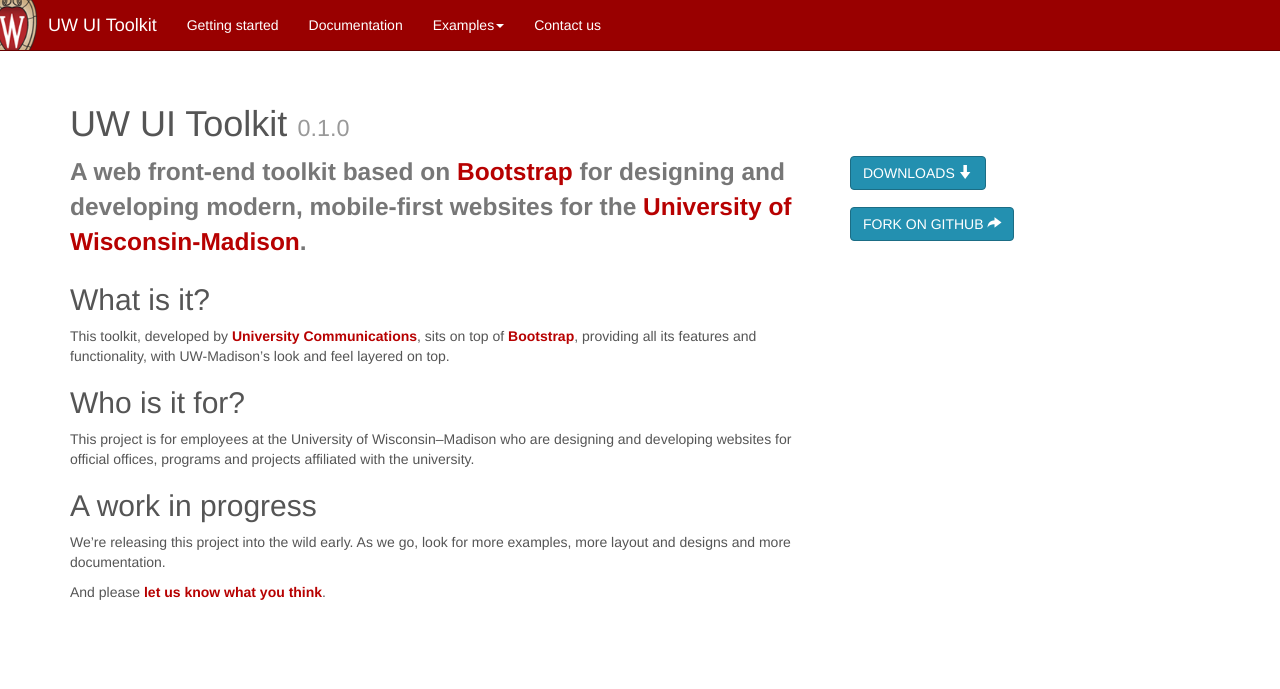
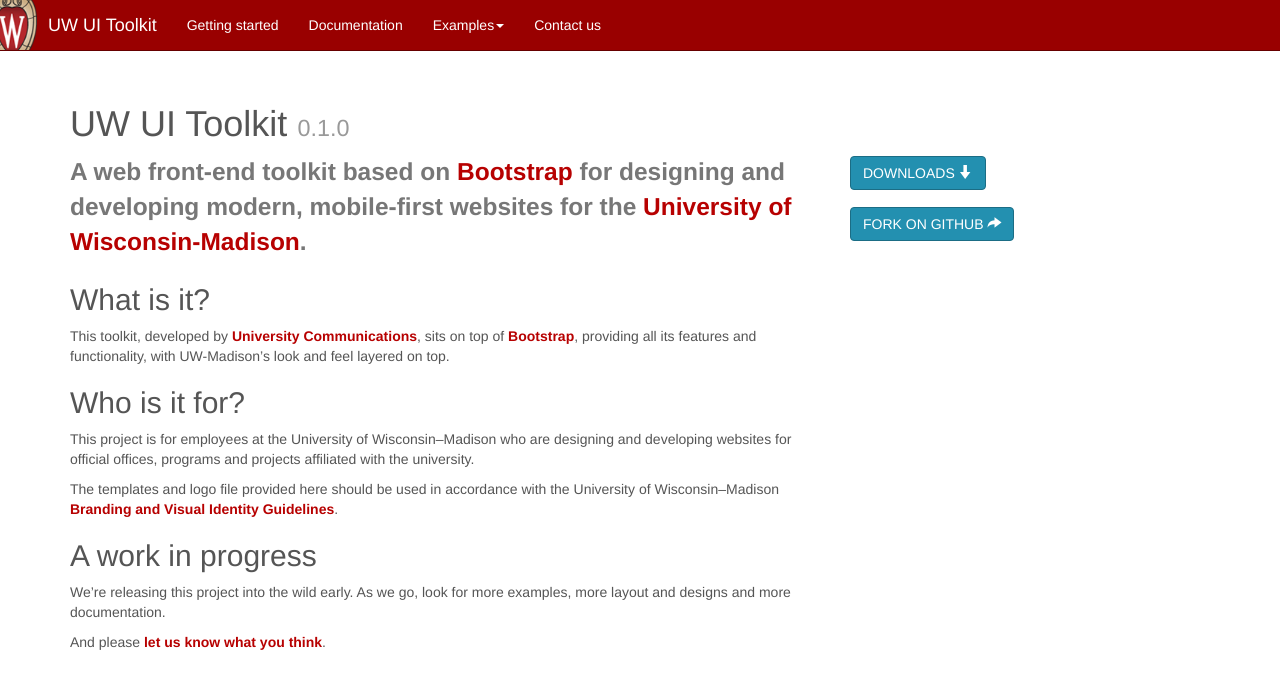
Before and after one commit to UWMadisonUcomm/uw-ui-toolkit, a Jekyll site: the page built from index.html, in a window 1280 px wide. Shown: the top 689 px of the page. Built offline with Jekyll 4.4.1, drawn with Linux system fonts in a browser that asks for light colours; nearby versions of some CDN libraries.

Commit message:
Home page/readme edits

```diff
--- a/_includes/intro.md
+++ b/_includes/intro.md
@@ -10,6 +10,8 @@
 
 This project is for employees at the University of Wisconsin–Madison who are designing and developing websites for official offices, programs and projects affiliated with the university.
 
+The templates and logo file provided here should be used in accordance with the University of Wisconsin–Madison [Branding and Visual Identity Guidelines](http://uc.wisc.edu/brand/).
+
 ## A work in progress
 
 We’re releasing this project into the wild early. As we go, look for more examples, more layout and designs and more documentation.
```
Also changed, not shown: README.md.
